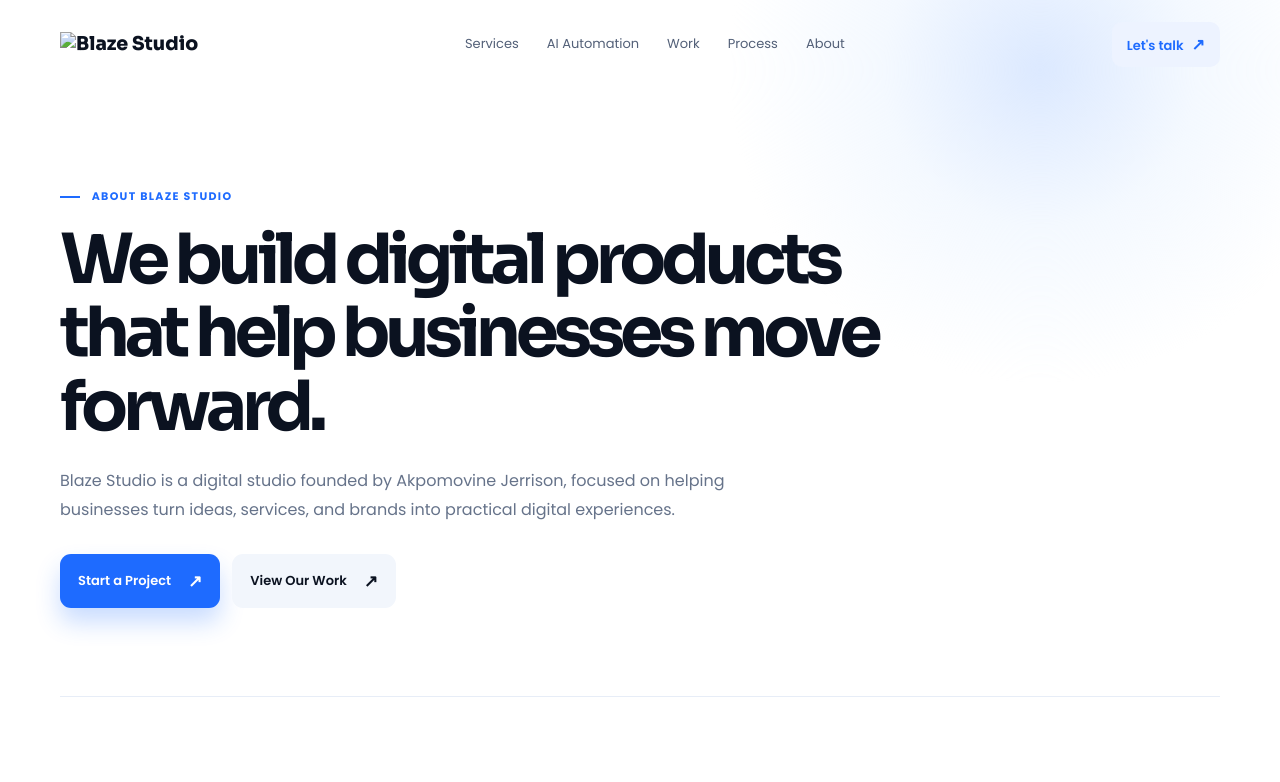
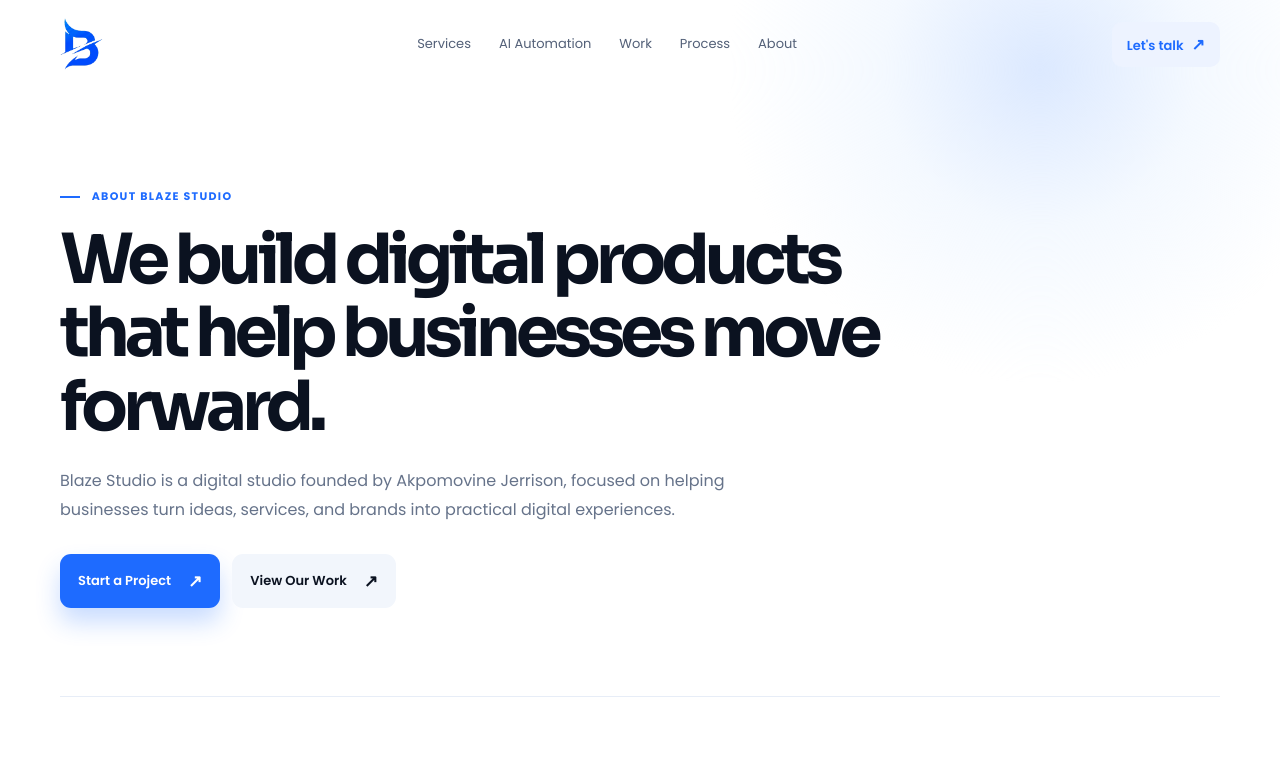
Before and after one commit to Dakotangel4/BLAZESTUDIOv0.1-Initial-Foundation, a plain HTML site: page about.html in a window 1280 px wide. Shown: the top 782 px of the page. Drawn offline with Linux system fonts and the light colour scheme.

Commit message:
fix: replace broken Blaze Studio logo

```diff
--- a/about.html
+++ b/about.html
@@ -40,7 +40,7 @@
     <div class="page-glow glow-two" aria-hidden="true"></div>
 
     <header class="nav shell">
-      <a class="brand" href="index.html" aria-label="Blaze Studio home"><img class="brand-logo" src="assets/blaze-studio-logo-trimmed.png" alt="Blaze Studio" /></a>
+      <a class="brand" href="index.html" aria-label="Blaze Studio home"><img class="brand-logo" src="assets/blaze-studio-logo-transparent.png" alt="Blaze Studio" /></a>
       <button class="menu" aria-label="Open navigation menu" aria-expanded="false" aria-controls="primary-nav">☰</button>
       <nav id="primary-nav" aria-label="Primary navigation">
         <a href="index.html#services">Services</a>
@@ -177,7 +177,7 @@
     <footer class="site-footer">
       <div class="footer-top shell">
         <div class="footer-brand">
-          <img class="brand-logo" src="assets/blaze-studio-logo-trimmed.png" alt="Blaze Studio" />
+          <img class="brand-logo" src="assets/blaze-studio-logo-transparent.png" alt="Blaze Studio" />
           <p>Premium digital experiences for ambitious businesses.</p>
         </div>
         <nav class="footer-col" aria-label="Company links">
```
Also changed, not shown: index.html (+3 -3 lines), assets/blaze-studio-logo-transparent.png (added).
